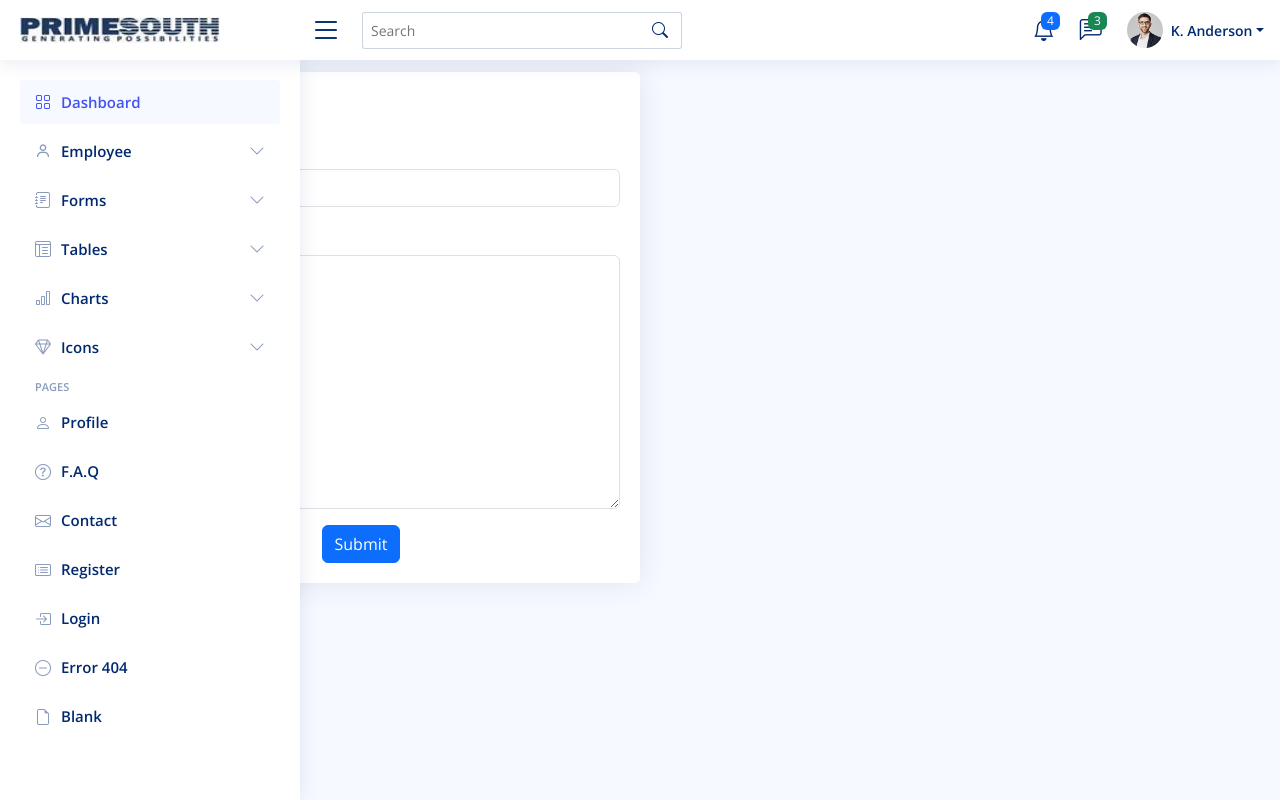
After one commit to raedGham/DappPortal, a Django app: page /positions/form/ in a window 1280 px wide. The commit adds this page. Run offline with Django 5.2, Linux system fonts and the light colour scheme; some libraries are stand-ins or nearby versions.

Commit message:
positions

```diff
--- a/positions/admin.py
+++ b/positions/admin.py
@@ -3,7 +3,7 @@ from .models import Position
 # Register your models here.
 
 class PosAdmin(admin.ModelAdmin):
-    list_display = ('pos_name','description')
+    list_display = ('title','description')
 
 
 admin.site.register(Position,PosAdmin)
--- /dev/null
+++ b/positions/forms.py
@@ -0,0 +1,17 @@
+from django import forms
+from .models import Position
+
+class PositionForm(forms.ModelForm):
+  title = forms.CharField()
+  description = forms.Textarea()
+
+  class Meta:
+    model = Position
+    fields = ['title','description']
+
+  def __init__(self,*args, **kwargs):
+    super(PositionForm, self).__init__(*args, **kwargs)
+    self.fields['title'].widget.attrs['placeholder']= "Enter a title"
+    self.fields['title'].widget.attrs['class']= "form-control"
+    self.fields['description'].widget.attrs['placeholder']= "Enter job description"
+    self.fields['description'].widget.attrs['class']= "form-control"
--- a/positions/models.py
+++ b/positions/models.py
@@ -3,8 +3,8 @@ from django.db import models
 # Create your models here.
 
 class Position (models.Model):
-    pos_name = models.CharField(max_length=100,  unique=True, blank=True)
+    title = models.CharField(max_length=100,  unique=True, blank=True)
     description = models.TextField(blank=True)
 
     def __str__(self) :
-        return self.pos_name
+        return self.title
--- a/positions/urls.py
+++ b/positions/urls.py
@@ -2,4 +2,5 @@ from django.urls import path
 from . import views
 urlpatterns = [
   path('list/', views.list_positions, name='list_positions'),
+  path('form/', views.positions, name='positions'),
 ]
--- a/positions/views.py
+++ b/positions/views.py
@@ -1,6 +1,29 @@
-from django.shortcuts import render,HttpResponse
-
+from django.shortcuts import render,HttpResponse, redirect
+from .forms import PositionForm
+from .models import Position
 # Create your views here.
+from django.contrib.auth.models import User
 
 def list_positions(request):
-   return HttpResponse("list poisitions")
+   positions = Position.objects.all()
+   context = { 'positions': positions}
+   return render(request,'positions\positions_list.html', context)
+
+def positions(request):
+
+    if request.method == "POST":
+
+        form = PositionForm(request.POST)
+        if form.is_valid():
+
+            title= form.cleaned_data['title']
+            description = form.cleaned_data['description']
+            pos = Position.objects.create(title=title, description = description)
+            pos.save()
+            return redirect('list_positions')
+    else:
+         form = PositionForm()
+         context = {
+                    'form':form,
+               }
+         return render(request, "positions\positions.html", context)
--- a/templates/base.html
+++ b/templates/base.html
@@ -33,7 +33,11 @@
 </head>
 
 <body>
-    {% include 'includes/navbar.html'%} {% include 'includes/sidebar.html'%} {% block content%} {% endblock%}
+    {% include 'includes/navbar.html'%} {% include 'includes/sidebar.html'%}
+
+    {% block content%}
+    {% endblock%}
+
     {% include 'includes/footer.html'%}
 
     <script src=" {% static 'assets/vendor/bootstrap/js/bootstrap.bundle.min.js' %} "></script>
--- a/templates/includes/sidebar.html
+++ b/templates/includes/sidebar.html
@@ -14,12 +14,12 @@
 
       <li class="nav-item">
         <a class="nav-link collapsed" data-bs-target="#components-nav" data-bs-toggle="collapse" href="#">
-          <i class="bi bi-menu-button-wide"></i><span>Components</span><i class="bi bi-chevron-down ms-auto"></i>
+          <i class="bx bx-user"></i><span>Employee</span><i class="bi bi-chevron-down ms-auto"></i>
         </a>
         <ul id="components-nav" class="nav-content collapse " data-bs-parent="#sidebar-nav">
           <li>
-            <a href="components-alerts.html">
-              <i class="bi bi-circle"></i><span>Alerts</span>
+            <a href="{% url 'positions' %}">
+              <i class="bi bi-circle"></i><span>Positions</span>
             </a>
           </li>
           <li>
--- /dev/null
+++ b/templates/positions/positions.html
@@ -0,0 +1,31 @@
+{% extends 'base.html' %} {% block content %}
+<div class="container mt-5 pt-4">
+<div class="col-lg-6">
+
+    <div class="card">
+      <div class="card-body">
+
+        <h5 class="card-title">Employee Position</h5>
+
+        <!-- Vertical Form -->
+        <form action="{% url 'positions' %}" method="POST" class="form-row row g-3">
+            {% csrf_token %}
+          <div class="form-group col-12">
+            <label for="" class="form-label">Title</label>
+            {{ form.title }}
+          </div>
+          <div class="col-12">
+            <label for="" class="form-label">Description</label>
+            {{ form.description }}
+          </div>
+
+          <div class="text-center">
+            <button type="submit" class="btn btn-primary">Submit</button>
+          </div>
+        </form><!-- Vertical Form -->
+
+      </div>
+    </div>
+</div>
+</div>
+{% endblock %}
```
Also changed, not shown: templates/positions/positions_list.html (added, +56 -0 lines), positions/migrations/0003_rename_pos_name_position_title.py (added).
